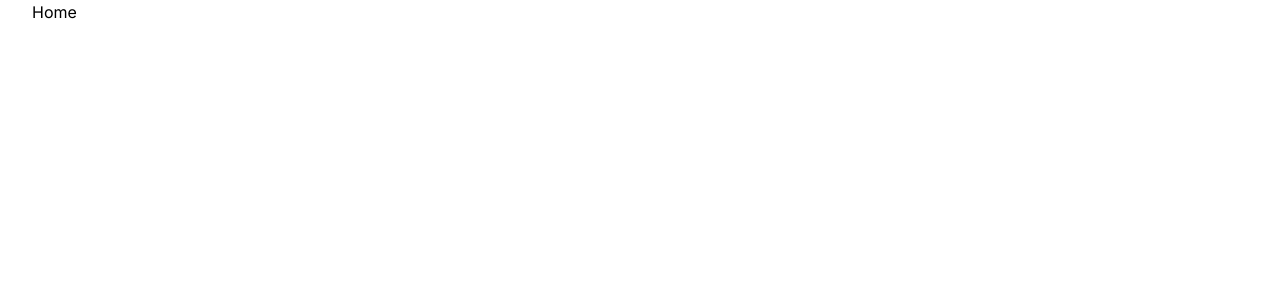
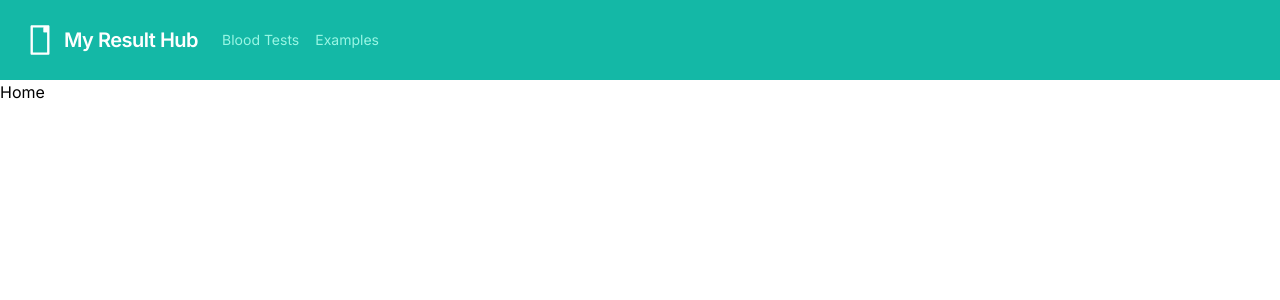
Before and after one commit to valberjr/resulthub, a Next.js app: page / in a window 1280 px wide. Shown: the top 300 px of the page. Built offline with nearby package versions, Linux system fonts and the light colour scheme.

Commit message:
navbar component

```diff
--- a/app/layout.tsx
+++ b/app/layout.tsx
@@ -1,3 +1,4 @@
+import Navbar from '@/components/ui/Navbar';
 import '@/styles/globals.css';
 import { ClerkProvider } from '@clerk/nextjs';
 import { Analytics } from '@vercel/analytics/react';
@@ -7,7 +8,7 @@
 const inter = Inter({ subsets: ['latin'] });
 
 export const metadata: Metadata = {
-  title: 'Resulthub',
+  title: 'Result Hub',
   description:
     'One-stop solution for organizing and accessing diverse results effortlessly',
 };
@@ -19,11 +20,10 @@
 }) {
   return (
     <ClerkProvider>
-      <html lang="en" className="h-full">
-        <body className={`h-full ${inter.className}`}>
-          <div className="flex flex-col h-full mx-auto px-4 sm:px-6 lg:px-8 max-w-7xl">
-            {children}
-          </div>
+      <html lang="en">
+        <body className={`${inter.className}`}>
+          <Navbar />
+          <div className="">{children}</div>
           <Analytics />
         </body>
       </html>
--- /dev/null
+++ b/components/ui/Navbar.tsx
@@ -0,0 +1,71 @@
+'use client';
+
+import { UserButton } from '@clerk/nextjs';
+import Link from 'next/link';
+import React, { useState } from 'react';
+
+const Navbar = () => {
+  const [navCollapse, setNavCollapse] = useState(true);
+
+  const handleNavCollapse = () => setNavCollapse(!navCollapse);
+
+  return (
+    <nav className="flex items-center justify-between flex-wrap bg-teal-500 p-6">
+      <div className="flex items-center flex-shrink-0 text-white mr-6">
+        <svg
+          className="fill-current h-8 w-8 mr-2"
+          width="54"
+          height="54"
+          viewBox="0 0 54 54"
+          xmlns="http://www.w3.org/2000/svg"
+        >
+          <path d="M41,2 H13 C11.9,2 11,2.9 11,4 V50 c0,1.1 0.9,2 2,2 h28 c1.1,0 2-0.9 2-2 V4 C43,2.9 42.1,2 41,2 z M39,48 H15 V6 h18 v8 h6 V48 z" />
+          <path d="M33,6 V14 h8" />
+        </svg>
+        <span className="font-semibold text-xl tracking-tight">
+          My Result Hub
+        </span>
+      </div>
+      <div className="block lg:hidden">
+        <button
+          className="flex items-center px-3 py-2 border rounded text-teal-200 border-teal-400 hover:text-white hover:border-white"
+          onClick={handleNavCollapse}
+        >
+          <svg
+            className="fill-current h-3 w-3"
+            viewBox="0 0 20 20"
+            xmlns="http://www.w3.org/2000/svg"
+          >
+            <title>Menu</title>
+            <path d="M0 3h20v2H0V3zm0 6h20v2H0V9zm0 6h20v2H0v-2z" />
+          </svg>
+        </button>
+      </div>
+      <div
+        className={`${
+          navCollapse ? 'hidden' : 'block'
+        } w-full block flex-grow lg:flex lg:items-center lg:w-auto`}
+      >
+        <div className="text-sm lg:flex-grow">
+          <Link
+            href="#responsive-header"
+            className="block mt-4 lg:inline-block lg:mt-0 text-teal-200 hover:text-white mr-4"
+          >
+            Blood Tests
+          </Link>
+          <Link
+            href="#responsive-header"
+            className="block mt-4 lg:inline-block lg:mt-0 text-teal-200 hover:text-white mr-4"
+          >
+            Examples
+          </Link>
+        </div>
+        <div className="inline-block mt-4 lg:mt-0">
+          <UserButton afterSignOutUrl="/" />
+        </div>
+      </div>
+    </nav>
+  );
+};
+
+export default Navbar;
```
